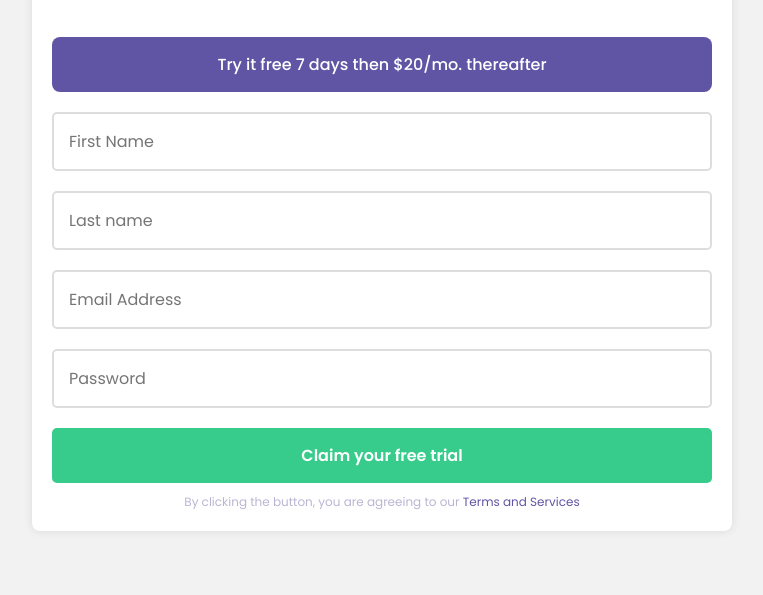
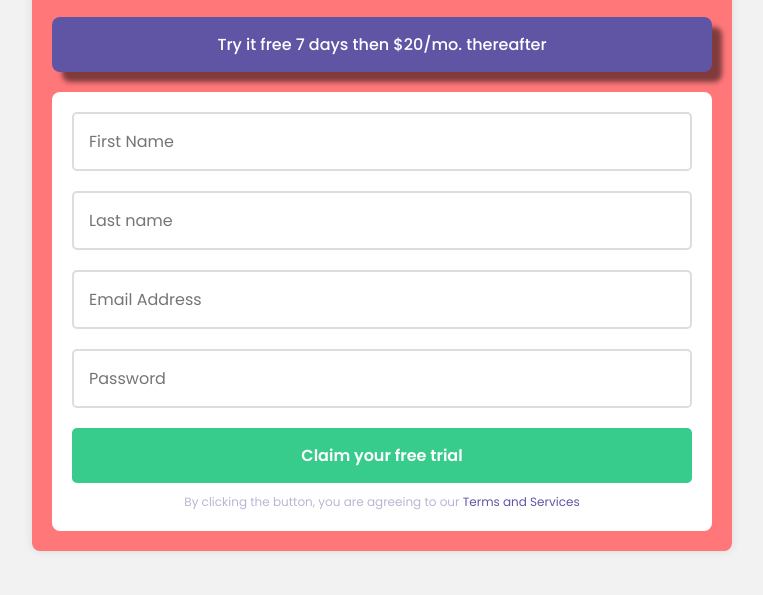
Before and after one commit to TafadzwaTG/intro-page-and-signup-form, a plain HTML site: page index.html in a window 1280 px wide. Shown: the part 205-800 px from the top of the page, without its empty margins (258-1021 px from the left). Drawn offline with Linux system fonts and the light colour scheme.

Commit message:
Updated styles.css

```diff
--- a/index.js
+++ b/index.js
@@ -19,7 +19,7 @@ document.addEventListener('DOMContentLoaded', () => {
       const passwordValue = password.value.trim();
 
       if (firstNameValue === '') {
-        setErrorFor(firstName, 'First Name cannot be empty');
+        setErrorFor(firstName, ' First Name cannot be empty');
       } else {
         setSuccessFor(firstName);
       }
--- a/styles.css
+++ b/styles.css
@@ -13,8 +13,8 @@ body{
     padding: 20px;
 }
 .container{
-    max-width: 700px;
-    background: white;
+   max-width: 700px;
+    background-color: rgb(255, 119, 121);
     padding: 20px;
     border-radius: 8px;
     box-shadow: 0 0 10px rgba(0, 0, 0, 0.1);
@@ -41,10 +41,14 @@ body{
     border-radius: 8px;
     margin-bottom: 20px;
     font-weight: 500;
+    box-shadow: 10px 10px 5px rgba(0, 0, 0, 0.5);
 }
 .signup form{
     display: flex;
     flex-direction: column;
+    background-color: white;
+    padding: 20px;
+    border-radius: 8px;
 }
 .form-control{
     margin-bottom: 20px;
```
